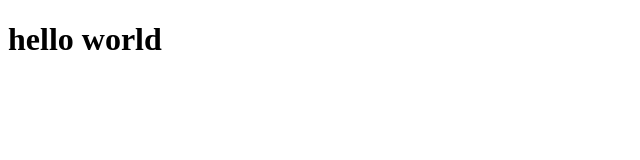
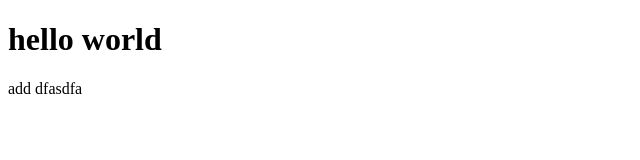
Before and after one commit to gaconn/manguonmo, a plain HTML site: page index.html in a window 1280 px wide. Shown: the whole page, without its empty margins (0-640 px from the left). Drawn offline with Linux system fonts and the light colour scheme.

Commit message:
them dong moi vao index.html

```diff
--- a/index.html
+++ b/index.html
@@ -8,5 +8,6 @@
 </head>
 <body>
     <h1>hello world</h1>
+	<p>add dfasdfa</p>
 </body>
 </html>
```
